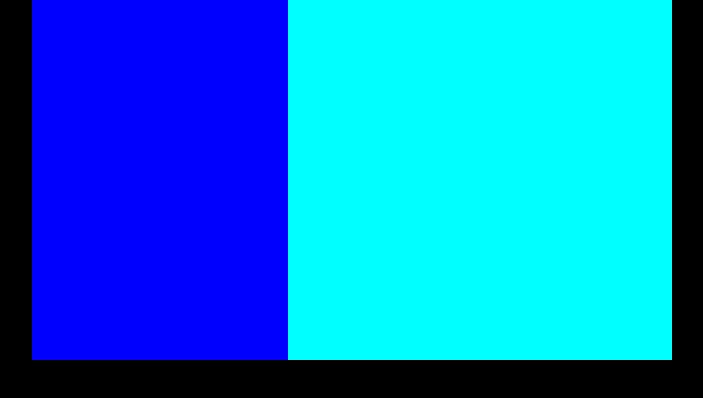
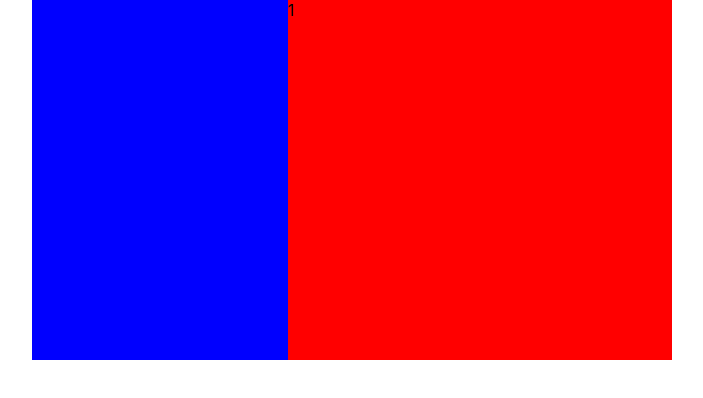
Before and after one commit to NicolaiGorden/Pokedex-scroll, a React (Create React App) app: page / in a window 1280 px wide. Shown: the top 398 px of the page, without its empty margins (288-991 px from the left). Built offline with nearby package versions, Linux system fonts and the light colour scheme.

Commit message:
keenslider

```diff
--- a/package.json
+++ b/package.json
@@ -4,6 +4,7 @@
   "private": true,
   "dependencies": {
     "cra-template": "1.2.0",
+    "keen-slider": "^6.8.6",
     "react": "^19.0.0",
     "react-dom": "^19.0.0",
     "react-scripts": "5.0.1"
--- a/src/App.css
+++ b/src/App.css
@@ -1,5 +1,5 @@
 body {
-  background-color: black;
+  /* background-color: black; */
   display: flex;
   justify-content: center;
 }
@@ -8,6 +8,7 @@ body {
   background-color: aqua;
   width: 640px;
   height: 360px;
+  display: flex;
 }
 
 .Img-Container {
@@ -15,3 +16,9 @@ body {
   width: 40%;
   height: 100%;
 }
+
+.List-Container {
+  background-color: red;
+  width: 60%;
+  height: 100%;
+}
--- a/src/App.js
+++ b/src/App.js
@@ -1,14 +1,31 @@
 import './App.css';
+import 'keen-slider/keen-slider.min.css'
+import { useKeenSlider } from 'keen-slider/react'
 
 function App() {
+
+  const [sliderRef, instanceRef] = useKeenSlider(
+    {
+      slideChanged() {
+        console.log('slide changed')
+      },
+    },
+  )
   return (
     <div className="App">
       <div className="Screen">
+
         <div className="Img-Container">
         </div>
+
         <div className="List-Container">
+          <div ref={sliderRef} className="keen-slider">
+            <div className="keen-slider__slide">1</div>
+            <div className="keen-slider__slide">2</div>
+            <div className="keen-slider__slide">3</div>
+          </div>
+        </div>
 
-        </div>
       </div>
     </div>
   );
```
Also changed, not shown: 1 other file (tests, documents, lock files or other folders).
